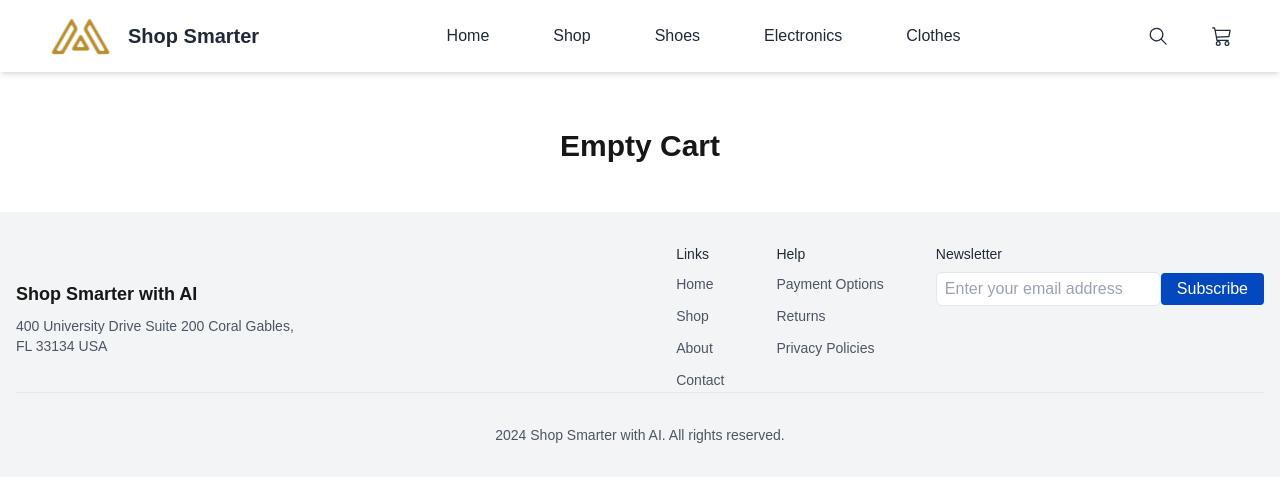
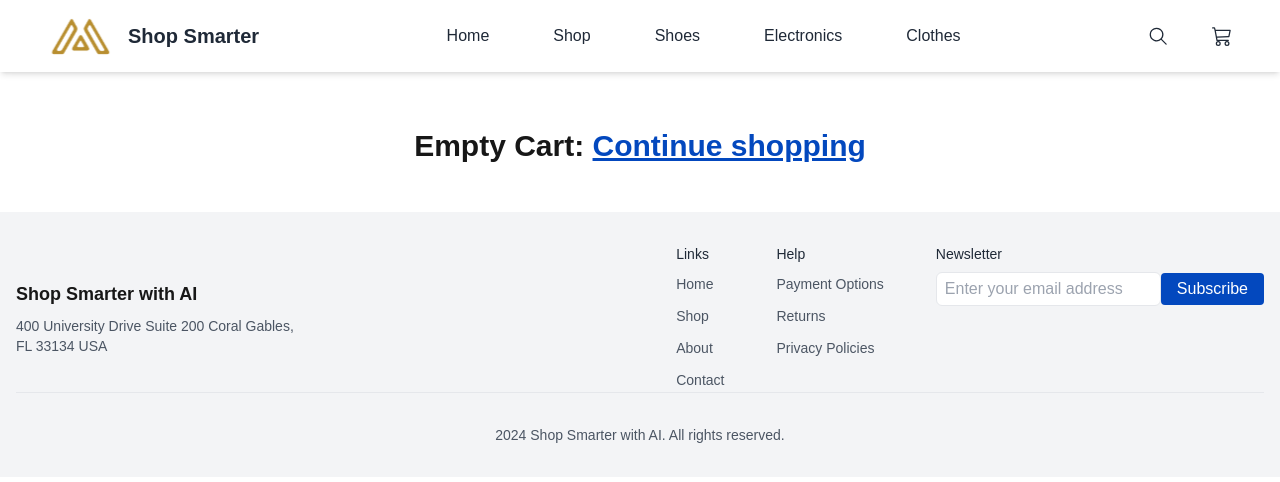
Before and after one commit to nilanchana-neartekpod/shopify-next-router, a Next.js app: page /cart in a window 1280 px wide. Shown: the top 482 px of the page. Built offline with nearby package versions, Linux system fonts and the light colour scheme.

Commit message:
Empty cart link updates

```diff
--- a/pages/cart.js
+++ b/pages/cart.js
@@ -3,12 +3,13 @@ import { getCheckoutUrl, retrieveCart } from "../utils/shopify";
 import { ImBin } from "react-icons/im";
 import useGlobalStore from '../store/store'
 import { useEffect, useState } from "react";
+import Link from "next/link";
 
 export default function Cart({ cart, checkoutUrl }) {
     const cartTotal = useGlobalStore((state) => state.cartTotal);
 
     if(Object.keys(cart).length === 0 && cart.constructor === Object){
-      return <div className="mt-20 px-4 md:px-12 py-8 md:py-12 text-center font-bold text-2xl md:text-3xl">Empty Cart</div>
+      return <div className="mt-20 px-4 md:px-12 py-8 md:py-12 text-center font-bold text-2xl md:text-3xl">Empty Cart: <Link className="underline text-[#0348be]" href='/products'>Continue shopping</Link></div>
     }
 
     let [icart, setIcart] = useState(cart);
@@ -32,7 +33,7 @@ export default function Cart({ cart, checkoutUrl }) {
     }
 
     if(icart.lines.edges.length === 0){window.history.pushState({}, document.title, window.location.pathname); sessionStorage.clear();}
-    if(icart.lines.edges.length === 0) return <div className="mt-20 px-4 md:px-12 py-8 md:py-12 text-center font-bold text-2xl md:text-3xl">Empty Cart</div>
+    if(icart.lines.edges.length === 0) return <div className="mt-20 px-4 md:px-12 py-8 md:py-12 text-center font-bold text-2xl md:text-3xl">Empty Cart: <Link className="underline text-[#0348be]" href='/products'>Continue shopping</Link></div>
 
     return (
       <>
```
